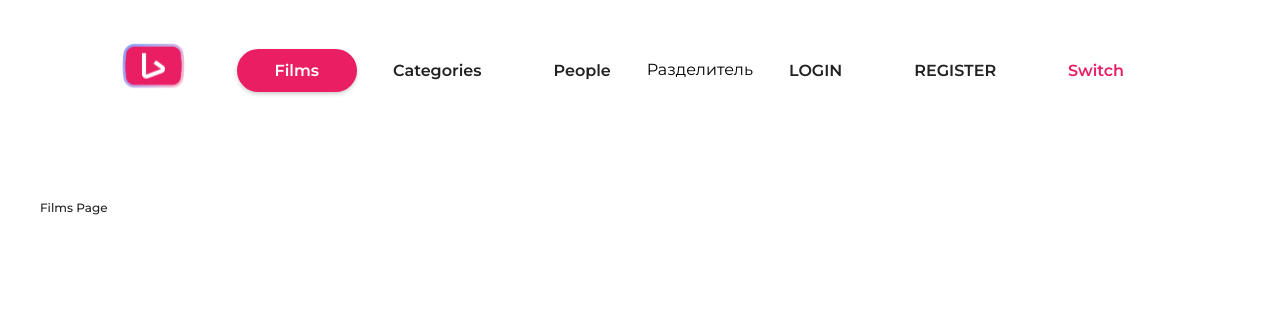
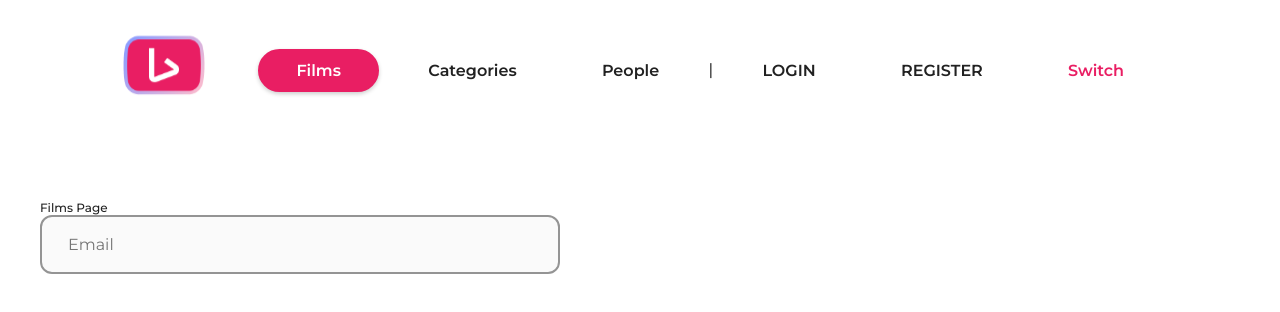
Before and after one commit to OlgaParfenova/films-lp, a React (Vite) app: page / in a window 1280 px wide. Shown: the top 312 px of the page. Built offline with nearby package versions, Linux system fonts and the light colour scheme.

Commit message:
TextInput has been added

```diff
--- /dev/null
+++ b/src/components/TextInput/TextInput.module.css
@@ -0,0 +1,54 @@
+.input-block {
+  position: relative;
+  display: inline-block;
+  border: 2px solid var(--text-field-color);
+  border-radius: 12px;
+  background-color: var(--default-color);
+  min-width: 520px;
+  min-height: 50px;
+}
+
+.input-block:hover {
+  border-color: var(--secondary-main-color);
+}
+
+.input-block.focused {
+  border-color: var(--secondary-main-color);
+}
+
+.input-block__input {
+  width: 100%;
+  height: 100%;
+  padding: 18px 26px;
+  font-size: 16px;
+  color: var(--text-secondary-color);
+  border: none;
+  border-radius: 12px;
+  background-color: transparent;
+}
+
+.error {
+  border-color: #c32d2a;
+}
+
+.success {
+  border-color: #8bc34a;
+}
+
+.input-block__label {
+  position: absolute;
+  top: 50%;
+  left: 26px;
+  transform: translateY(-50%);
+  transition: all 0.2s ease;
+  pointer-events: none;
+  font-size: 16px;
+  color: var(--text-secondary-color);
+  white-space: nowrap;
+}
+
+.input-block.focused .input-block__label {
+  top: 30%;
+  transform: translateY(-100%);
+  font-size: 10px;
+}
--- /dev/null
+++ b/src/components/TextInput/TextInput.tsx
@@ -0,0 +1,38 @@
+import { FC, useMemo, useState } from 'react';
+import classNames from 'classnames';
+import { TextInputProps } from './TextInput.props';
+import styles from './TextInput.module.css';
+
+export const TextInput: FC<TextInputProps> = ({
+  isError,
+  isSuccess,
+  placeholder,
+  ...props
+}) => {
+  const [isFocus, setIsFocus] = useState(false);
+  const handleInputFocus = () => {
+    setIsFocus(true);
+  };
+  const handleInputBlur = () => {
+    setIsFocus(false);
+  };
+  const divClassnames = useMemo(() => {
+    return classNames(styles['input-block'], {
+      [styles['focused']]: isFocus,
+      [styles['error']]: isError,
+      [styles['success']]: isSuccess,
+    });
+  }, [isFocus, isError, isSuccess]);
+
+  return (
+    <div className={divClassnames}>
+      <label className={styles['input-block__label']}>{placeholder}</label>
+      <input
+        {...props}
+        className={styles['input-block__input']}
+        onFocus={handleInputFocus}
+        onBlur={handleInputBlur}
+      />
+    </div>
+  );
+};
--- /dev/null
+++ b/src/components/TextInput/index.ts
@@ -0,0 +1 @@
+export * from './TextInput';
--- a/src/components/index.ts
+++ b/src/components/index.ts
@@ -1,3 +1,4 @@
 export * from './Title';
 export * from './Paragraph';
 export * from './Button';
+export * from './TextInput';
--- a/src/layouts/Navbar/Navbar.tsx
+++ b/src/layouts/Navbar/Navbar.tsx
@@ -18,7 +18,7 @@ export const Navbar = () => {
           <NavbarButton to={routes.mainPageURL} text='Films' />
           <NavbarButton to={routes.categoriesPageURL} text='Categories' />
           <NavbarButton to={routes.peoplePageURL} text='People' />
-          <div>Разделитель</div>
+          <div>|</div>
           <NavbarButton
             to={routes.loginPageURL}
             text='Login'
--- a/src/pages/FilmsPage/FilmsPage.tsx
+++ b/src/pages/FilmsPage/FilmsPage.tsx
@@ -1,5 +1,10 @@
-import { Paragraph } from '../../components';
+import { Paragraph, TextInput } from '../../components';
 
 export const FilmsPage = () => {
-  return <Paragraph>Films Page</Paragraph>;
+  return (
+    <>
+      <Paragraph>Films Page</Paragraph>
+      <TextInput placeholder='Email' />
+    </>
+  );
 };
```
Also changed, not shown: src/components/TextInput/TextInput.props.ts (added, +10 -0 lines).
